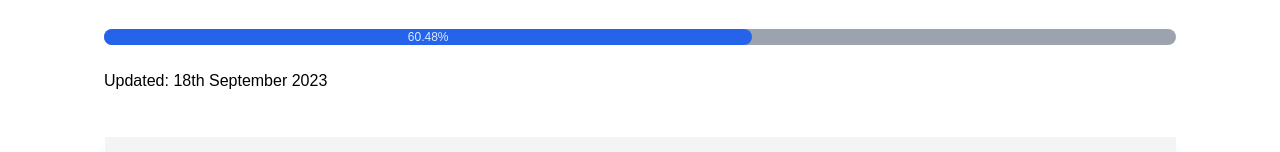
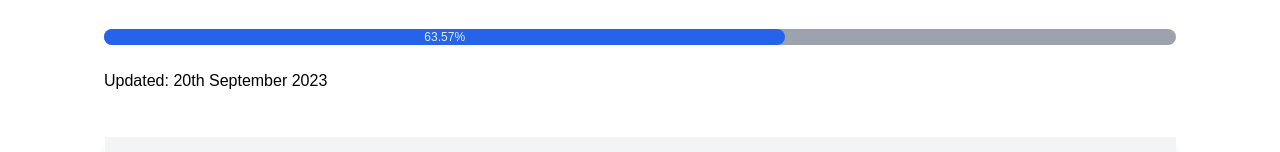
Before and after one commit to maikelthedev/maikel-dev-site, a Next.js app: page /donations in a window 1280 px wide. Shown: the part 711-863 px from the top of the page. Built offline with nearby package versions, Linux system fonts and the light colour scheme.

Commit message:
Added donation from Scott

```diff
--- a/pages/donations.js
+++ b/pages/donations.js
@@ -29,7 +29,9 @@ const donations = [
   { initial: "S", symbol: "€", amount: 25, euros: 25, provider: "Stripe" },
   { initial: "K", symbol: "$", amount: 30, euros: 27.92, provider: "Stripe" },
   { initial: "C", symbol: "€", amount: 50, euros: 50, provider: "PayPal" },
-  { initial: "S", symbol: "$", amount: 30, euros: 27.92, provider: "Stripe" }
+  { initial: "S", symbol: "$", amount: 30, euros: 27.92, provider: "Stripe" },
+  { initial: "S", symbol: "€", amount: 46.33, euros: 46.33, provider: "Revolut" }
+
 
 ];
 const totalEuros = donations.reduce((accumulator, donation) => {
@@ -131,7 +133,7 @@ export default function Donations() {
                 {currentPercentage.toFixed(2)}%
               </div>
             </div>
-            <p>Updated: 18th September 2023</p>
+            <p>Updated: 20th September 2023</p>
             <div className="">
               <table className="w-full flex flex-row flex-nowrap sm:bg-white rounded-lg  sm:shadow-lg my-5">
                 <thead className="custom-text-black">
```
